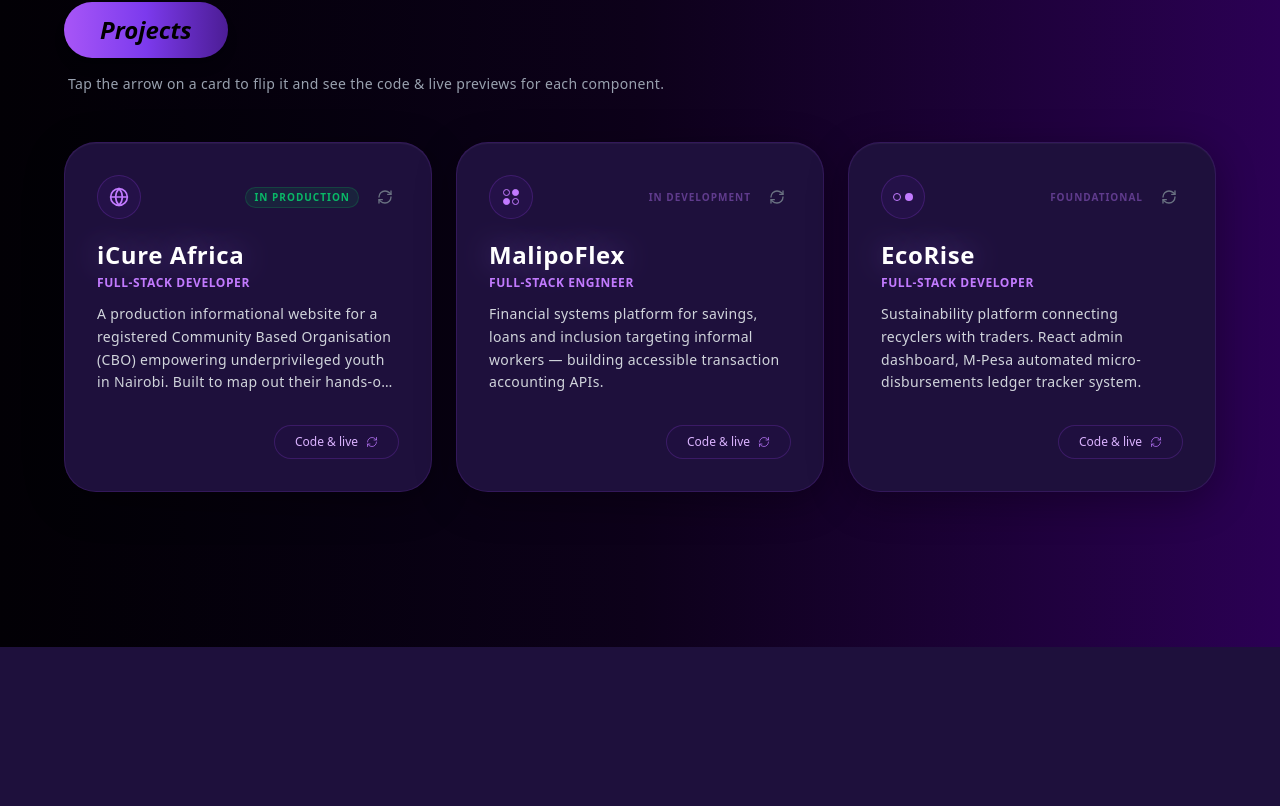
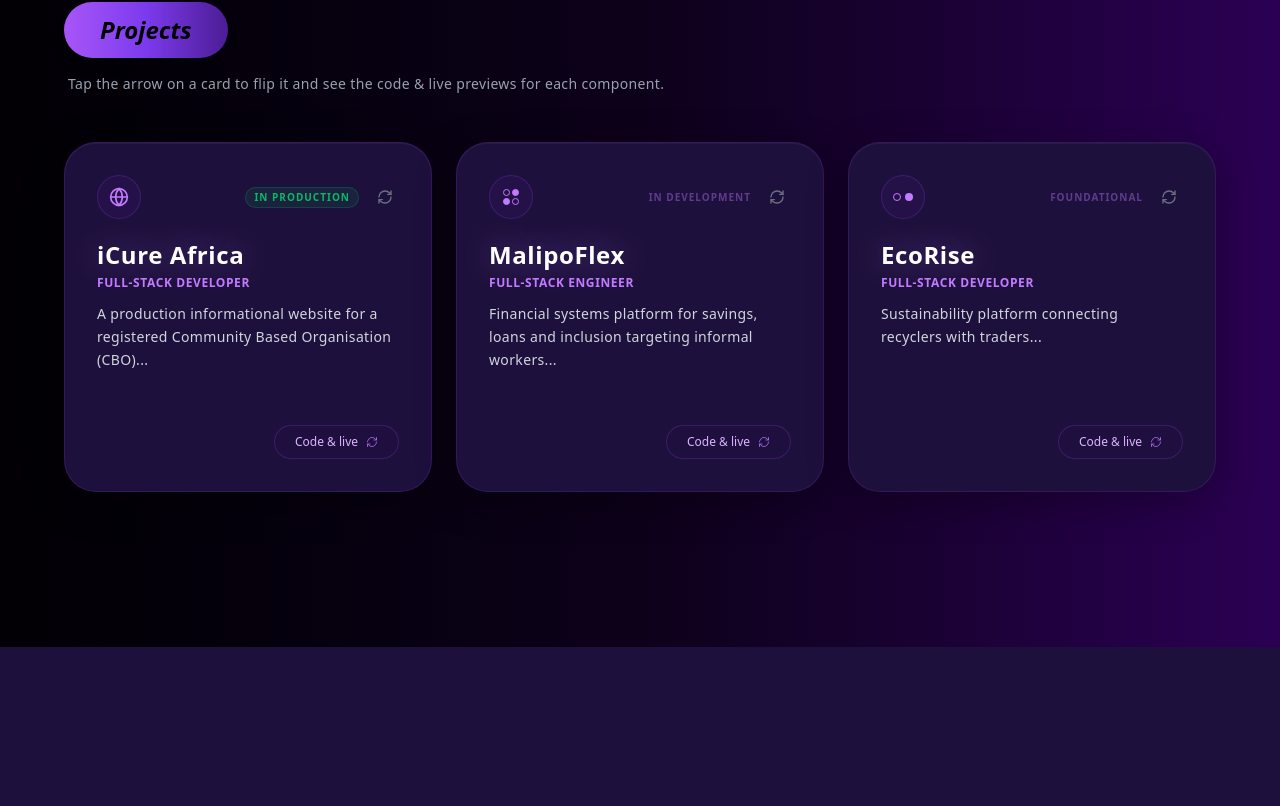
Before and after one commit to gladwineouma/portfolio, a React (Vite) app: page / in a window 1280 px wide. Shown: the part 1834-2640 px from the top of the page. Built offline with nearby package versions, Linux system fonts and the light colour scheme.

Commit message:
Updated the portfolio's icon

```diff
--- a/src/components/about/ContactRow.jsx
+++ b/src/components/about/ContactRow.jsx
@@ -1,4 +1,3 @@
-// ContactRow.jsx
 export default function ContactRowWithIcon({ icon: Icon, text, href }) {
     return (
         <a
@@ -7,11 +6,9 @@
             rel="noreferrer"
             className="flex items-center gap-3 text-gray-300 hover:text-purple-400 group transition-all duration-300 whitespace-nowrap"
         >
-            {/* Perfectly sized circular border outline without background fill */}
             <div className="flex h-9 w-9 shrink-0 items-center justify-center rounded-full border border-purple-500/40 group-hover:border-purple-400 transition-all duration-300">
                 <Icon className="h-4 w-4 text-purple-400" />
             </div>
-            {/* Clean, standard text sizing */}
             <span className="text-[15px] font-normal tracking-wide">{text}</span>
         </a>
     );
--- a/src/components/contact/Contact.jsx
+++ b/src/components/contact/Contact.jsx
@@ -1,4 +1,3 @@
-// src/components/contact/Contact.jsx
 import { useEffect, useRef } from 'react';
 import { Mail, Phone, MessageCircle, MapPin, Send, Sparkles } from 'lucide-react';
 import { FiGithub, FiLinkedin } from 'react-icons/fi';
@@ -13,7 +12,6 @@
         { icon: MapPin, label: 'LOCATION', value: 'Nairobi, Kenya', href: null },
     ];
 
-    // Detects when the state becomes true and scrolls the page down smoothly
     useEffect(() => {
         if (isContactOpen) {
             setTimeout(() => {
@@ -46,7 +44,6 @@
                 </div>
 
                 <div className="grid grid-cols-1 lg:grid-cols-12 gap-8 items-start w-full">
-                    {/* Left Details Box */}
                     <div className="lg:col-span-5 flex flex-col gap-6">
                         <div className="w-full bg-[#160b2b]/30 backdrop-blur-xl border border-purple-500/15 rounded-[24px] p-6 text-left shadow-lg">
                             <h3 className="text-white text-lg font-bold tracking-wide mb-6">Reach me directly</h3>
@@ -82,7 +79,6 @@
                         </div>
                     </div>
 
-                    {/* Right Form Box */}
                     <form className="lg:col-span-7 w-full bg-[#160b2b]/30 backdrop-blur-xl border border-purple-500/15 rounded-[28px] p-8 flex flex-col gap-5 shadow-lg">
                         <div className="flex flex-col gap-2">
                             <label className="text-[10px] font-bold text-gray-400 tracking-widest uppercase">YOUR NAME</label>
--- a/src/components/footer/Footer.jsx
+++ b/src/components/footer/Footer.jsx
@@ -1,4 +1,3 @@
-// src/components/footer/Footer.jsx
 import { Mail, ChevronUp } from "lucide-react";
 
 export default function Footer({ isContactOpen, setIsContactOpen }) {
@@ -6,7 +5,6 @@
         <footer className="w-full flex flex-col items-center justify-center pb-8 px-6 md:px-16">
             <div className="max-w-6xl w-full flex flex-col items-center gap-12">
 
-                {/* Glassmorphic Call to Action Banner Container */}
                 <div className="w-full bg-[#1e103c] backdrop-blur-xl border border-purple-500/15 rounded-[32px] py-16 px-8 flex flex-col items-center justify-center text-center shadow-[0_20px_50px_rgba(0,0,0,0.4)] relative overflow-hidden">
 
                     <h2 className="text-white text-3xl md:text-4xl font-bold italic tracking-wide mb-3">
@@ -26,7 +24,6 @@
                     </button>
                 </div>
 
-                {/* Footer Copyright Label - Now Updates Automatically */}
                 <p className="text-gray-600 text-xs tracking-wide font-normal">
                     © {new Date().getFullYear()} Gladwine Ouma
                 </p>
--- a/src/components/highlights/Highlights.jsx
+++ b/src/components/highlights/Highlights.jsx
@@ -1,4 +1,3 @@
-// src/components/highlights/Highlights.jsx
 import { Cpu, Database, PenTool, Sparkles, Layers, Box } from 'lucide-react'
 
 export default function Highlights() {
@@ -39,14 +38,12 @@
         <section id="highlights" className="min-h-screen flex flex-col items-center justify-center py-20 px-6 md:px-16 bg-[#1e103c]">
             <div className="max-w-6xl w-full text-left">
 
-                {/* Main Heading Pill Element */}
                 <div className="mb-14">
                     <div className="inline-block px-9 py-3 bg-gradient-to-r from-[#a855f7] via-[#7c3aed] to-[#4c1d95] rounded-full font-bold text-2xl italic text-black shadow-lg">
                         Engineering highlights
                     </div>
                 </div>
 
-                {/* 3-Column Light Glassmorphism Layout Grid */}
                 <div className="grid grid-cols-1 md:grid-cols-2 lg:grid-cols-3 gap-5 w-full">
                     {highlights.map((item, index) => {
                         const IconComponent = item.icon;
@@ -55,12 +52,11 @@
                                 key={index}
                                 className="bg-white/[0.04] backdrop-blur-2xl border border-white/[0.08] rounded-[24px] p-7 flex flex-col gap-4 shadow-[0_15px_35px_rgba(0,0,0,0.25),inset_0_1px_1px_rgba(255,255,255,0.05)] hover:bg-white/[0.07] hover:border-purple-400/40 transition-all duration-300 group"
                             >
-                                {/* Vector Outline Icons */}
+
                                 <div className="text-purple-400 group-hover:text-purple-300 transition-colors">
                                     <IconComponent className="h-5 w-5 stroke-[1.5]" />
                                 </div>
 
-                                {/* Typography Blocks */}
                                 <div className="flex flex-col gap-1">
                                     <h3 className="text-white text-[16px] font-bold tracking-wide">
                                         {item.title}
--- a/src/components/projects/ProjectCard.jsx
+++ b/src/components/projects/ProjectCard.jsx
@@ -1,4 +1,3 @@
-// src/components/projects/ProjectCard.jsx
 import { useState } from 'react';
 import { Globe, RefreshCw, Code2, ExternalLink } from 'lucide-react';
 
@@ -12,13 +11,10 @@
 
     return (
         <div className="relative w-full h-[350px] [perspective:1000px] group">
-            {/* 3D Flip Container */}
             <div className={`relative w-full h-full transition-transform duration-700 [transform-style:preserve-3d] ${isFlipped ? '[transform:rotateY(180deg)]' : ''}`}>
 
-                {/* FRONT SIDE (All cards look uniform now) */}
                 <div className="absolute inset-0 w-full h-full [backface-visibility:hidden] bg-[#1e103c] backdrop-blur-xl border border-purple-500/15 rounded-[32px] p-8 flex flex-col justify-between shadow-[inset_0_1px_1px_rgba(255,255,255,0.05),0_10px_40px_rgba(0,0,0,0.3)]">
 
-                    {/* Top Row Icon Area */}
                     <div className="flex items-center justify-between">
                         <div className="flex h-11 w-11 items-center justify-center rounded-full bg-[#2a1354]/50 border border-purple-500/20 text-purple-400">
                             {project.id === 1 && <Globe className="h-5 w-5 text-purple-400" />}
@@ -38,7 +34,6 @@
                             )}
                         </div>
 
-                        {/* Upper Right Status Tag */}
                         <div className="flex items-center gap-3">
                             {project.status && (
                                 <span className={`text-[10px] font-bold tracking-widest uppercase ${project.status === 'IN PRODUCTION' ? 'text-green-400/80 bg-green-500/10 px-2 py-0.5 rounded-md border border-green-500/20' : 'text-purple-400/40'}`}>
@@ -51,7 +46,6 @@
                         </div>
                     </div>
 
-                    {/* Middle Section Text Content */}
                     <div className="flex flex-col flex-grow mt-5 text-left">
                         <h3 className="text-white text-2xl font-bold tracking-wide mb-1">{project.title}</h3>
                         <p className="text-purple-400 text-xs font-bold uppercase tracking-wider mb-3">{project.role}</p>
@@ -60,7 +54,6 @@
                         </p>
                     </div>
 
-                    {/* Bottom Row Interactive Pill Button Capsule */}
                     <div className="flex justify-end mt-2">
                         <button
                             onClick={handleFlip}
@@ -73,7 +66,6 @@
 
                 </div>
 
-                {/* BACK SIDE (Links and Tech tags are revealed upon flipping) */}
                 <div className="absolute inset-0 w-full h-full [backface-visibility:hidden] [transform:rotateY(180deg)] bg-[#1c0a35] border border-purple-500/30 rounded-[32px] p-8 flex flex-col justify-between shadow-[0_0_40px_rgba(147,51,234,0.15)]">
                     <div className="flex items-center justify-between">
                         <h4 className="text-purple-300 font-bold text-sm tracking-wider uppercase">Project Assets</h4>
@@ -82,7 +74,6 @@
                         </button>
                     </div>
 
-                    {/* Technical Stack Details */}
                     <div className="flex flex-col gap-4 text-left my-auto">
                         <div>
                             <p className="text-xs text-gray-400 uppercase tracking-widest font-semibold mb-2">Built With:</p>
@@ -96,7 +87,38 @@
                         </div>
                     </div>
 
-                    {/* Direct Links Footer Framework */}
+                    {project.links ? (
+                        <div className="flex flex-col gap-2.5 w-full text-left bg-[#250d4f]/30 border border-purple-500/10 p-4 rounded-2xl text-xs text-gray-300 font-medium tracking-wide">
+                            {project.links.map((group, index) => (
+                                <div key={index} className="flex items-center justify-between border-b border-purple-500/5 pb-1.5 last:border-0 last:pb-0">
+                                    <span className="text-purple-300 font-semibold">{group.component}:</span>
+                                    <div className="flex items-center gap-3">
+                                        {group.code && (
+                                            <a href={group.code} target="_blank" rel="noreferrer" className="flex items-center gap-1 hover:text-white transition-colors group/link">
+                                                <Code2 className="h-3 w-3 text-purple-400 group-hover/link:text-white" />
+                                                <span>Code</span>
+                                            </a>
+                                        )}
+                                        {group.code && (group.demo || group.Wireframes) && <span className="text-purple-500/30">|</span>}
+                                        {(group.demo || group.Wireframes) && (
+                                            <a
+                                                href={group.demo || group.Wireframes}
+                                                target="_blank"
+                                                rel="noreferrer"
+                                                className="flex items-center gap-1 hover:text-white transition-colors group/link"
+                                            >
+                                                <ExternalLink className="h-3 w-3 text-purple-400 group-hover/link:text-white" />
+                                                <span>
+                                                    {group.Wireframes ? 'Wireframes' : (group.component === 'Design Assets' ? 'Wireframes' : 'Live Demo')}
+                                                </span>
+                                            </a>
+                                        )}
+
+                                    </div>
+                                </div>
+                            ))}
+                        </div>
+                    ) : (
                         <div className="grid grid-cols-2 gap-3 w-full">
                             <a
                                 href={project.link}
@@ -117,6 +139,7 @@
                                 <span>Live Demo</span>
                             </a>
                         </div>
+                    )}
                 </div>
 
             </div>
--- a/src/components/projects/Projects.jsx
+++ b/src/components/projects/Projects.jsx
@@ -1,57 +1,69 @@
-// src/components/projects/Projects.jsx
 import ProjectCard from './ProjectCard';
 
 export default function Projects() {
     const projects = [
+
         {
             id: 1,
             title: 'iCure Africa',
-            description: 'A production informational website for a registered Community Based Organisation (CBO) empowering underprivileged youth in Nairobi. Built to map out their hands-on mobile electronics repair training courses, structural student sponsorship requests, e-waste recycling initiatives, and core mentorship pipelines.',
+            description: 'A production informational website for a registered Community Based Organisation (CBO)...',
             tech: ['React', 'Vite', 'Tailwind CSS', 'Lucide Icons'],
-            link: 'https://github.com', // Replace with your repository link
-            demo: 'https://icure.africa', // Live hosted domain link
+            link: 'https://github.com/gladwineouma/icure-website',
+            demo: 'https://icure.africa',
             role: 'FULL-STACK DEVELOPER',
             status: 'IN PRODUCTION'
         },
         {
             id: 2,
             title: 'MalipoFlex',
-            description: 'Financial systems platform for savings, loans and inclusion targeting informal workers — building accessible transaction accounting APIs.',
-            tech: ['Django', 'React Native', 'PostgreSQL', 'M-Pesa API'],
-            link: '#',
-            demo: '#',
+            description: 'Financial systems platform for savings, loans and inclusion targeting informal workers...',
+            tech: ['Django', 'Next.Js', 'React Native', 'PostgreSQL', 'Daraja API'],
             role: 'FULL-STACK ENGINEER',
-            status: 'IN DEVELOPMENT'
+            status: 'IN DEVELOPMENT',
+            links: [
+                {
+                    component: 'Design Assets',
+                    code: null,
+                    demo: 'https://www.figma.com/design/MZXK9Sxm85OPKhGT206lNM/MalipoFlex?node-id=1-3&p=f&t=BgGBPjsClqRCNVhj-0'
+                },
+                {
+                    component: 'Info Web',
+                    code: null,
+                    demo: 'https://malipoflex.vercel.app/'
+                },
+            ]
+
         },
         {
             id: 3,
             title: 'EcoRise',
-            description: 'Sustainability platform connecting recyclers with traders. React admin dashboard, M-Pesa automated micro-disbursements ledger tracker system.',
+            description: 'Sustainability platform connecting recyclers with traders...',
             tech: ['React', 'Django REST Framework', 'Tailwind CSS'],
-            link: '#',
-            demo: '#',
             role: 'FULL-STACK DEVELOPER',
-            status: 'FOUNDATIONAL'
+            status: 'FOUNDATIONAL',
+            links: [
+                { component: 'Info Web', code: 'https://github.com/amuormangar/ecorise-informational', demo: 'https://ecorise-informational.netlify.app/#' },
+                { component: 'Dashboard', code: 'https://github.com/gladwineouma/Ecorise-Dashboard', demo: 'https://ecorise-dashboard.vercel.app/dashboard' },
+                { component: 'Backend', code: 'https://github.com/gladwineouma/EcoRise-backend', demo: 'https://ecorise-backend.onrender.com/api/' }
+            ]
         }
     ];
+
 
     return (
         <section id="projects" className="min-h-screen flex flex-col items-center justify-center py-20 px-6 md:px-16 bg-gradient-to-r from-[#020005] via-[#0d011a] to-[#2b0054]">
             <div className="max-w-6xl w-full text-left">
 
-                {/* Large Prominent Pill Heading */}
                 <div className="mb-4">
                     <div className="inline-block px-9 py-3 bg-gradient-to-r from-[#a855f7] via-[#7c3aed] to-[#4c1d95] rounded-full font-bold text-2xl italic text-black shadow-lg">
                         Projects
                     </div>
                 </div>
 
-                {/* Subtitle Instruction Label */}
                 <p className="text-gray-400 text-sm font-normal tracking-wide mb-12 pl-1">
                     Tap the arrow on a card to flip it and see the code & live previews for each component.
                 </p>
 
-                {/* 3-Column Project Grid */}
                 <div className="grid grid-cols-1 md:grid-cols-2 lg:grid-cols-3 gap-6 w-full">
                     {projects.map((project) => (
                         <ProjectCard key={project.id} project={project} />
--- a/src/pages/Portfolio.jsx
+++ b/src/pages/Portfolio.jsx
@@ -1,4 +1,3 @@
-// src/pages/Portfolio.jsx
 import { useState } from 'react'
 import NavBar from '../components/navbar/NavBar'
 import About from '../components/about/About'
@@ -9,12 +8,10 @@
 import Footer from '../components/footer/Footer'
 
 function Portfolio() {
-    // This state controls whether the contact drawer is visible
     const [isContactOpen, setIsContactOpen] = useState(false);
 
     return (
         <div className="portfolio min-h-screen text-white bg-gradient-to-r from-[#020005] via-[#0d011a] to-[#2b0054]">
-            {/* Passed to navbar so the top "Contact" link can open it */}
             <NavBar setIsContactOpen={setIsContactOpen} />
 
             <main className="main-content">
@@ -23,10 +20,8 @@
                 <Projects />
                 <Highlights />
 
-                {/* Contact component is active and handles its own collapse/expand animations */}
                 <Contact isContactOpen={isContactOpen} />
 
-                {/* Passed to footer so the "Get in touch" banner button toggles it */}
                 <Footer isContactOpen={isContactOpen} setIsContactOpen={setIsContactOpen} />
             </main>
         </div>
```
Also changed, not shown: src/components/about/About.jsx (+2 -19 lines), src/components/navbar/NavBar.jsx (+4 -10 lines), src/components/skills/Skills.jsx (+0 -15 lines). Lines whose indentation alone changed are shown as unchanged.
